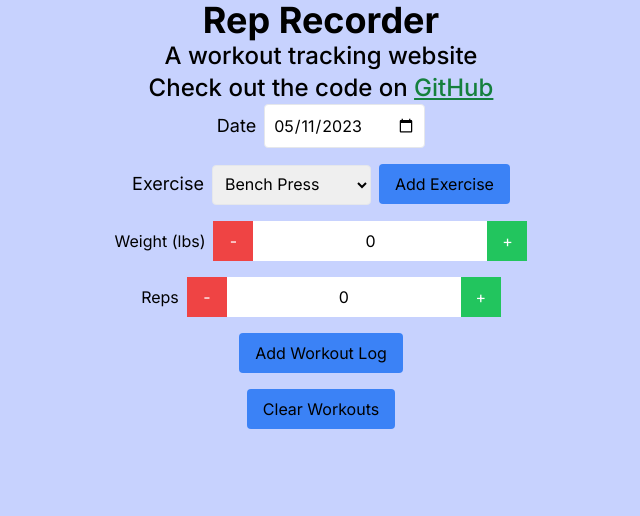
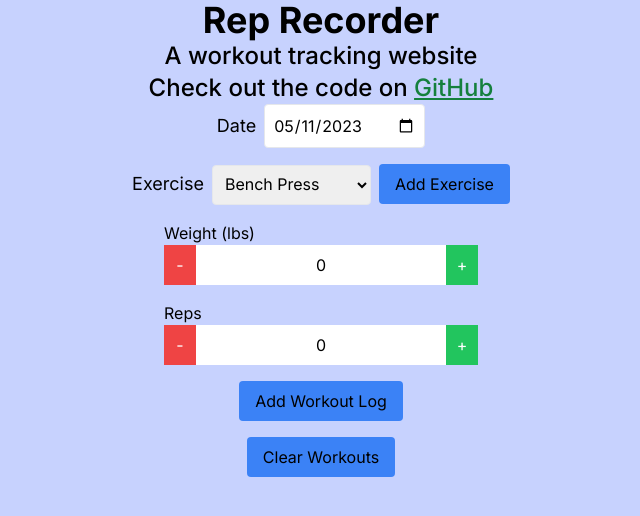
Before and after one commit to AustinMichaelColeman/rep-recorder, a Next.js app: page / in a window 1280 px wide. Shown: the top 516 px of the page, without its empty margins (319-959 px from the left). Built offline with nearby package versions, Linux system fonts and the light colour scheme.

Commit message:
Fix layout when on smaller screen

```diff
--- a/src/components/NumericControl.js
+++ b/src/components/NumericControl.js
@@ -10,13 +10,14 @@ export default function NumericControl({ label, value, name, step, onChange }) {
   };
 
   return (
-    <div>
+    <>
       <label
         htmlFor={value}
-        className="mr-2 text-light-heading dark:text-dark-heading"
+        className="block mr-2 text-light-heading dark:text-dark-heading"
       >
         {label}
       </label>
+      <div className="flex items-center">
         <button
           type="button"
           onClick={handleDecrement}
@@ -31,7 +32,7 @@ export default function NumericControl({ label, value, name, step, onChange }) {
           value={value}
           onChange={(event) => onChange(event)}
           required
-        className="py-2  text-center"
+          className="py-2  text-center w-full"
         />
         <button
           type="button"
@@ -41,5 +42,6 @@ export default function NumericControl({ label, value, name, step, onChange }) {
           +
         </button>
       </div>
+    </>
   );
 }
```
Lines whose indentation alone changed are shown as unchanged.
